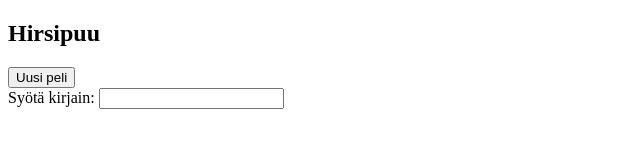
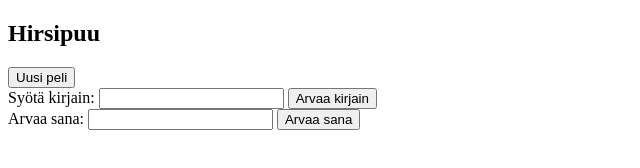
Before and after one commit to sonjasvensk/hirsipuu, a plain HTML site: page peli.html in a window 1280 px wide. Shown: the whole page, without its empty margins (0-640 px from the left). Drawn offline with Linux system fonts and the light colour scheme.

Commit message:
html-päivitys

```diff
--- a/peli.html
+++ b/peli.html
@@ -10,5 +10,9 @@
     <button onclick="">Uusi peli</button>
     <br><label>Syötä kirjain:</label>
     <input type="text" id="kirjain">
+    <button onclick="">Arvaa kirjain</button>
+    <br><label>Arvaa sana:</label>
+    <input type="text" id="arvattuSana">
+    <button onclick="">Arvaa sana</button>
 </body>
 </html>
```
